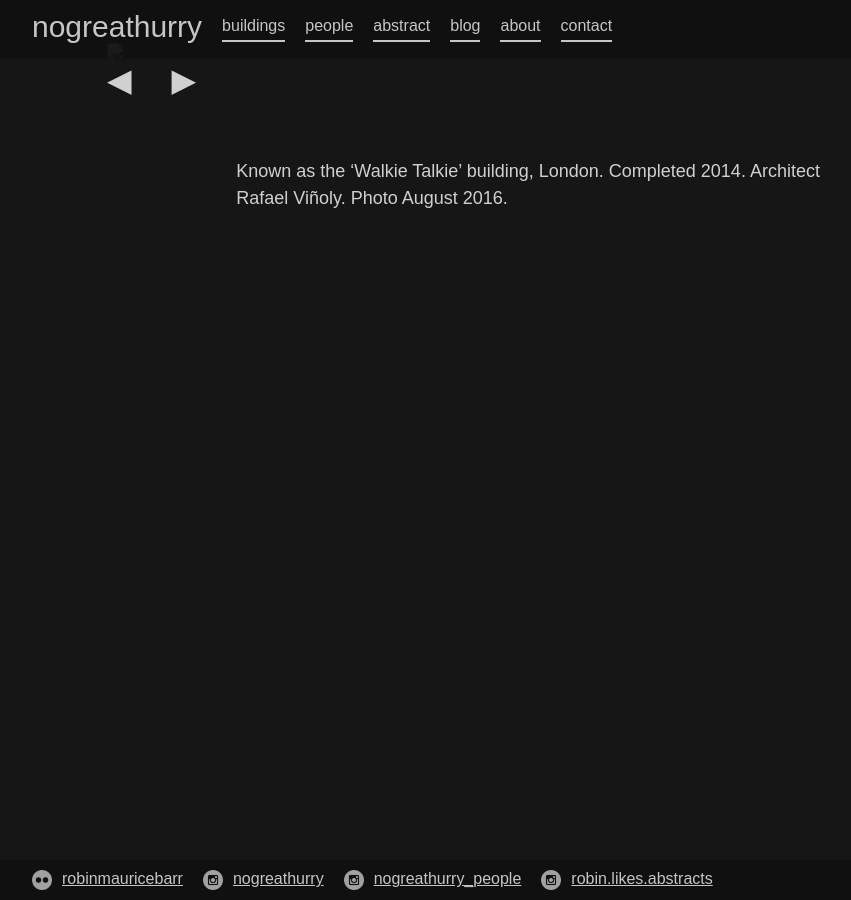
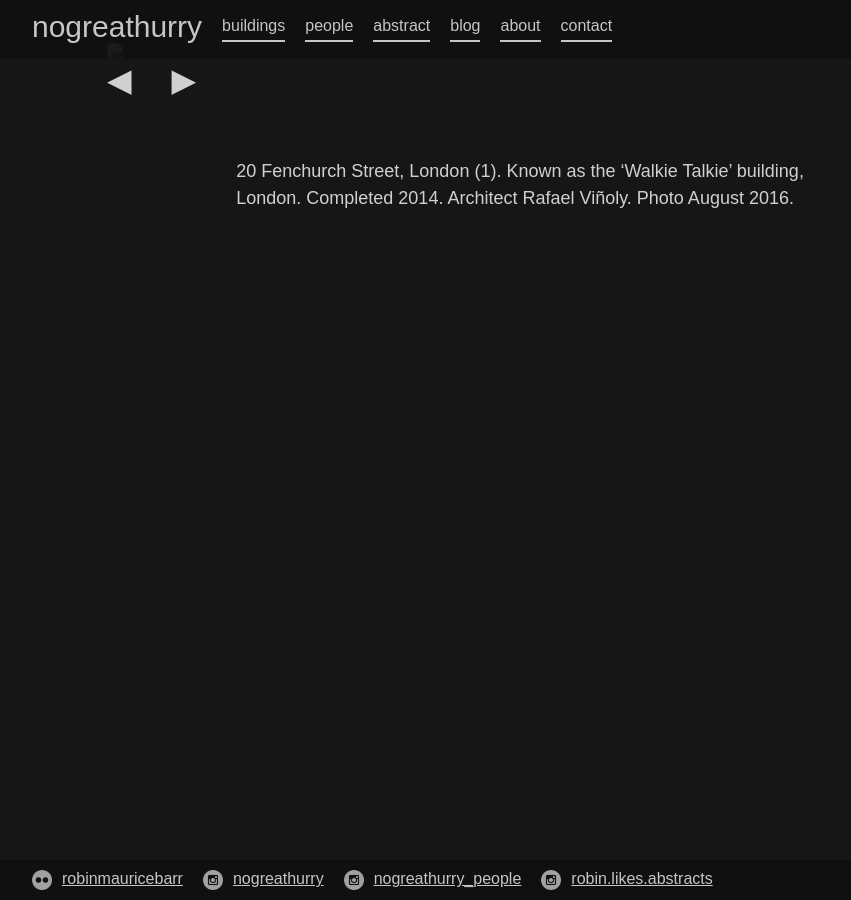
Before and after one commit to 987poiuytrewq/nogreathurry, a Jekyll site: the page built from _buildings/WT1.md, in a window 1280 px wide. Shown: the whole page, without its empty margins (8-859 px from the left). Built offline with Jekyll 4.4.1, drawn with Linux system fonts in a browser that asks for light colours.

Commit message:
Updated Wt1

```diff
--- a/_buildings/WT1.md
+++ b/_buildings/WT1.md
@@ -19,4 +19,4 @@ thumbnail_image: "/uploads/WT1_thumbnail.jpg"
 layout: photo
 ---
 
-Known as the 'Walkie Talkie' building, London. Completed 2014. Architect Rafael Viñoly. Photo August 2016.
+20 Fenchurch Street, London (1). Known as the 'Walkie Talkie' building, London. Completed 2014. Architect Rafael Viñoly. Photo August 2016.
```
